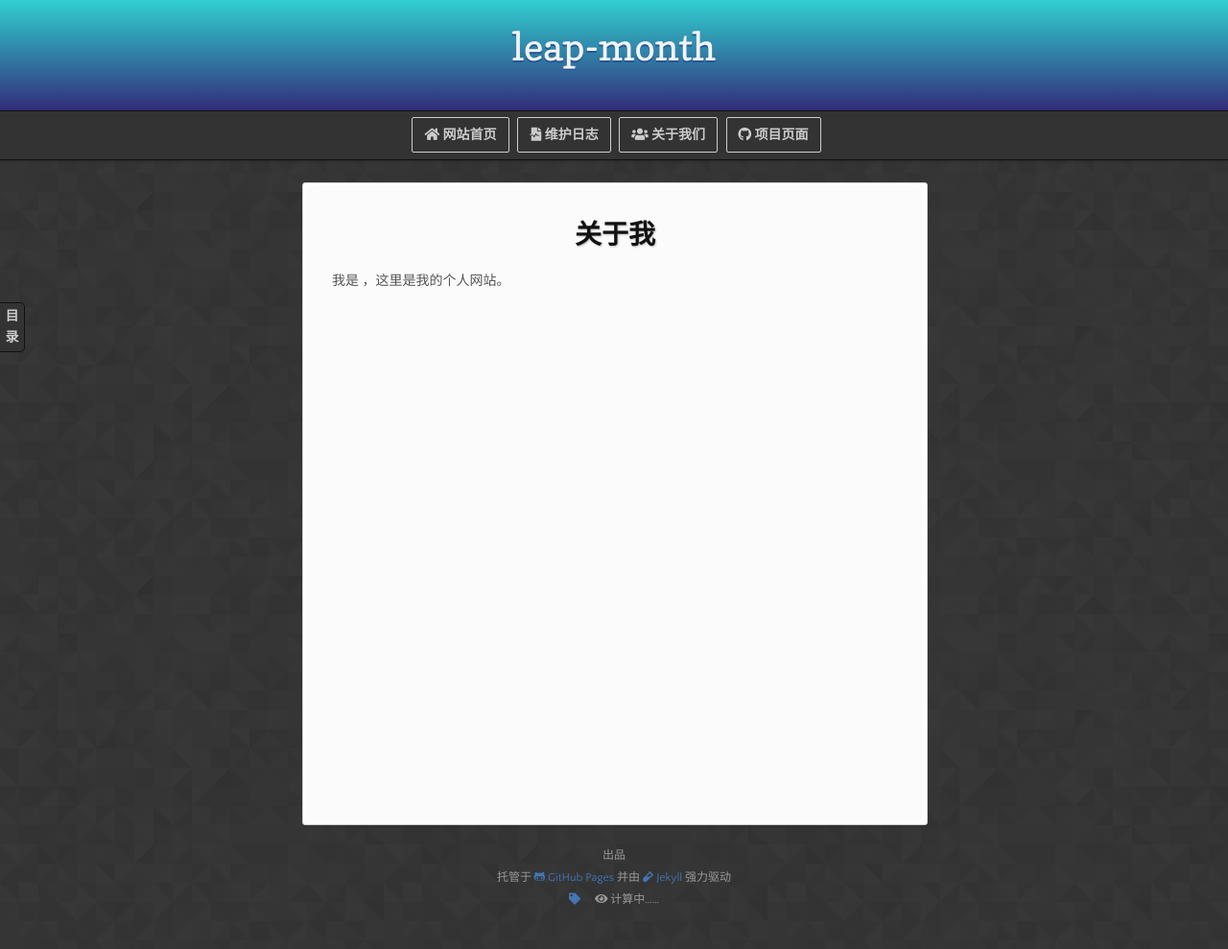
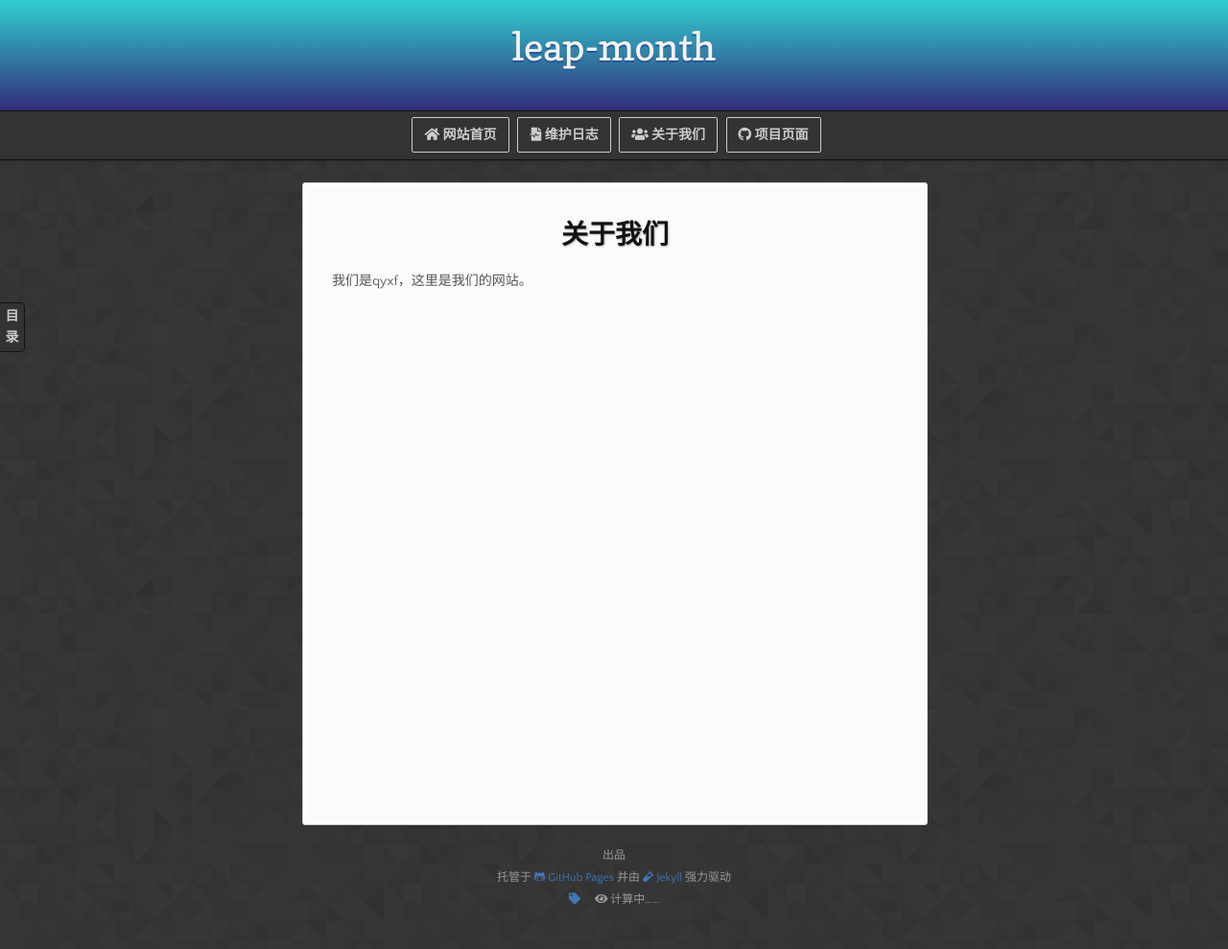
Before and after one commit to qyxf/leap-month, a Jekyll site: the page built from about.md, in a window 1280 px wide. Shown: the whole page at 96% size. Built offline with Jekyll 4.4.1, drawn with Linux system fonts in a browser that asks for light colours; nearby versions of some CDN libraries; our own code applies the rules of GitHub Pages for plain Markdown files; comment, search, counter and statistics services are not loaded.

Commit message:
Upload about page and log page

```diff
--- a/about.md
+++ b/about.md
@@ -1,3 +1,3 @@
-# 关于我
+# 关于我们
 
-我是 {{ site.author }}，这里是我的个人网站。
+我们是{{ site.author | default: site.github.owner_name }}，这里是我们的网站。
```
Also changed, not shown: log.md (added, +3 -0 lines).
